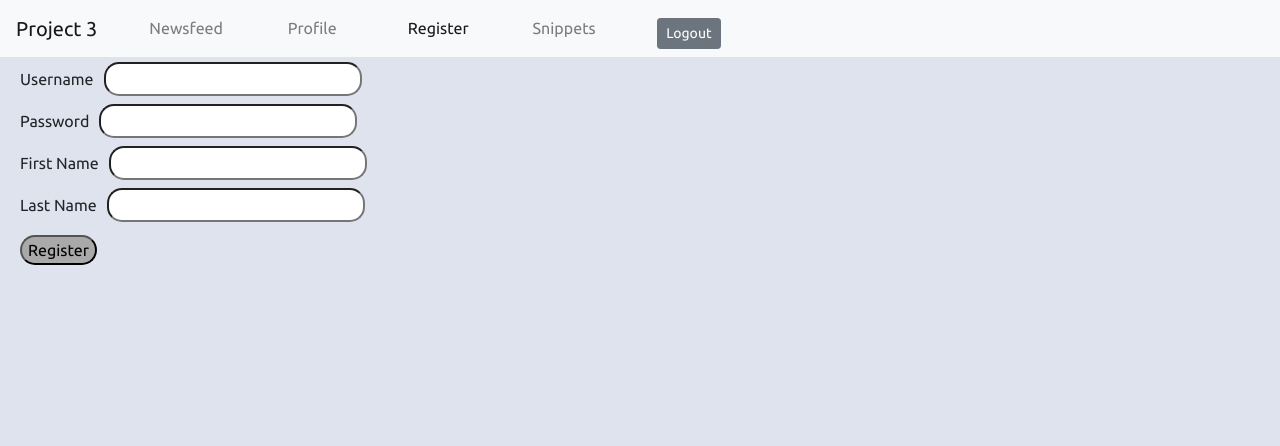
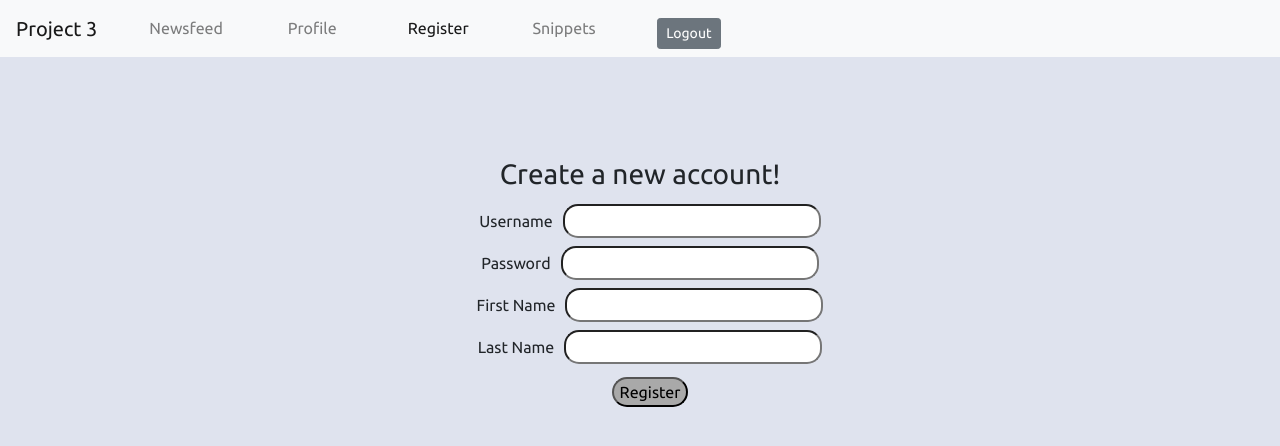
Before and after one commit to ewgalassi/Project3, a React (Create React App) app in the folder client/: page /register in a window 1280 px wide. Shown: the top 446 px of the page. Built offline with nearby package versions, Linux system fonts and the light colour scheme.

Commit message:
footer btns, login and register page styling

```diff
--- a/client/src/components/Postfeed/Post/Post.js
+++ b/client/src/components/Postfeed/Post/Post.js
@@ -58,6 +58,7 @@ class Post extends Component {
 
         {this.returnType(this.props.type)}
 
+        <hr />
         <PostFooter
           numLikes={this.props.numLikes}
           comments={this.props.comments}
--- a/client/src/components/Postfeed/PostFooter/PostFooter.css
+++ b/client/src/components/Postfeed/PostFooter/PostFooter.css
@@ -3,6 +3,7 @@
 .post-btn {
 
   float:right;
+  vertical-align: baseline;
 }
 
 .comment-btn {
@@ -12,3 +13,9 @@
 .like-btn {
   right:20%;
 }
+
+/* .comments {
+  background-color:rgba(245, 245, 245, 0.82);
+  margin:0;
+  width:100;
+} */
--- a/client/src/components/Postfeed/PostFooter/PostFooter.js
+++ b/client/src/components/Postfeed/PostFooter/PostFooter.js
@@ -55,7 +55,7 @@ class PostFooter extends React.Component {
           {/* <button>Save</button> */}
         </div>
 
-      <div>
+      <div className="comments">
         {this.displayComments()}
       </div>
 
--- a/client/src/pages/Login/Login.css
+++ b/client/src/pages/Login/Login.css
@@ -15,3 +15,8 @@ input {
     border-radius: 15px;
     padding: 3px;
 }
+
+.login-form {
+    text-align:center;
+    margin-top:100px;
+}
--- a/client/src/pages/Login/Login.js
+++ b/client/src/pages/Login/Login.js
@@ -31,8 +31,8 @@ class Login extends Component {
 
     render() {
         return (
-            <div>
-                <form>
+            <div className="container">
+                <form className="login-form">
 
                     <label>Username</label>
                     <input name="username" value={this.state.username} onChange={this.handleInput} />
--- /dev/null
+++ b/client/src/pages/Register/Register.css
@@ -0,0 +1,4 @@
+.register-form {
+    text-align:center;
+    margin-top:100px;
+}
--- a/client/src/pages/Register/Register.js
+++ b/client/src/pages/Register/Register.js
@@ -1,5 +1,6 @@
 import React, { Component } from "react";
 import UserAPI from "../../utils/userAPI";
+import "./Register.css";
 
 //components needed:
 //navbar
@@ -40,9 +41,10 @@ class Register extends Component {
 
     render() {
         return (
-            <div>
-                <form>
+            <div className="container">
 
+                <form className="register-form">
+                  <h3>Create a new account!</h3>
                     <label>Username</label>
                     <input name="username" value={this.state.username} onChange={this.handleInput} />
 
@@ -65,7 +67,7 @@ class Register extends Component {
 
                     <button type="submit" onClick={this.handleSubmit}>Register</button>
                 </form>
-
+              {/* </div> */}
                 <p>{this.state.message}</p>
             </div>
         )
```
